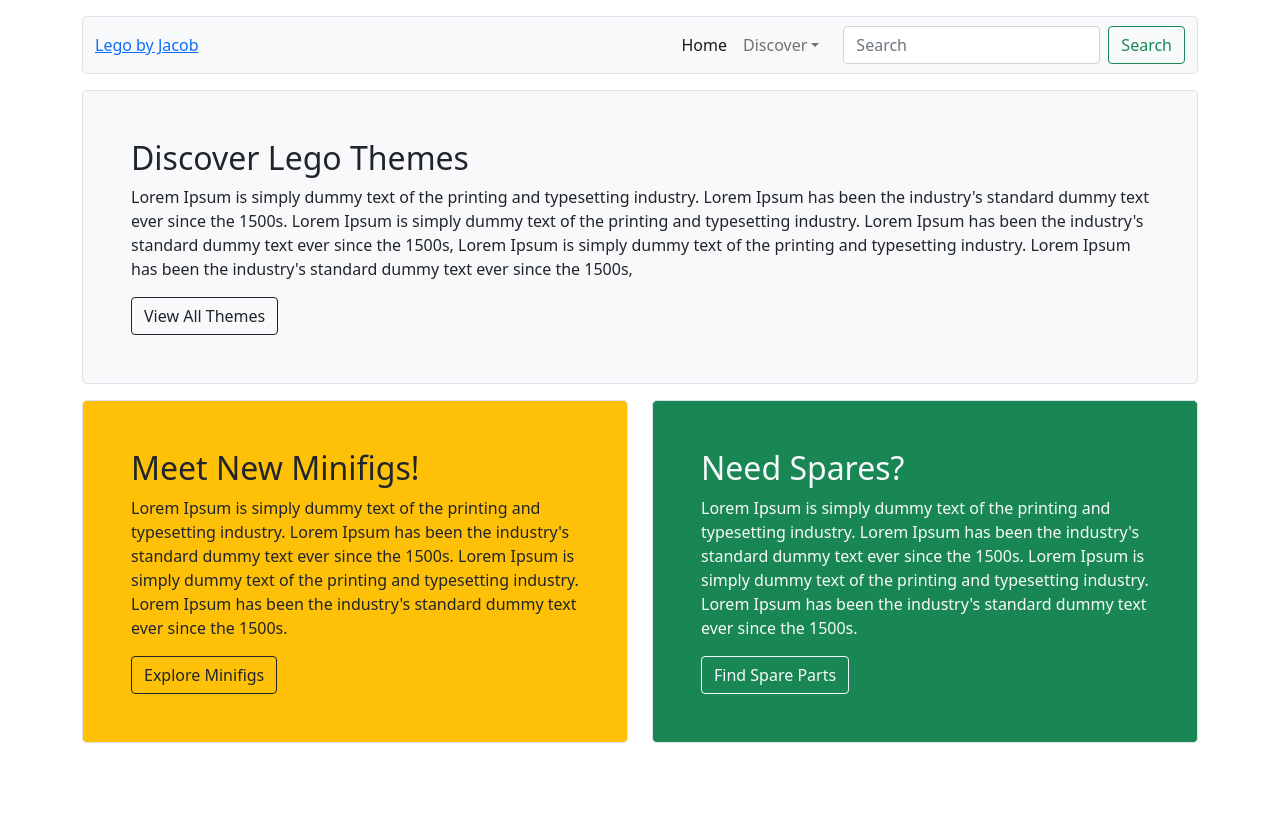
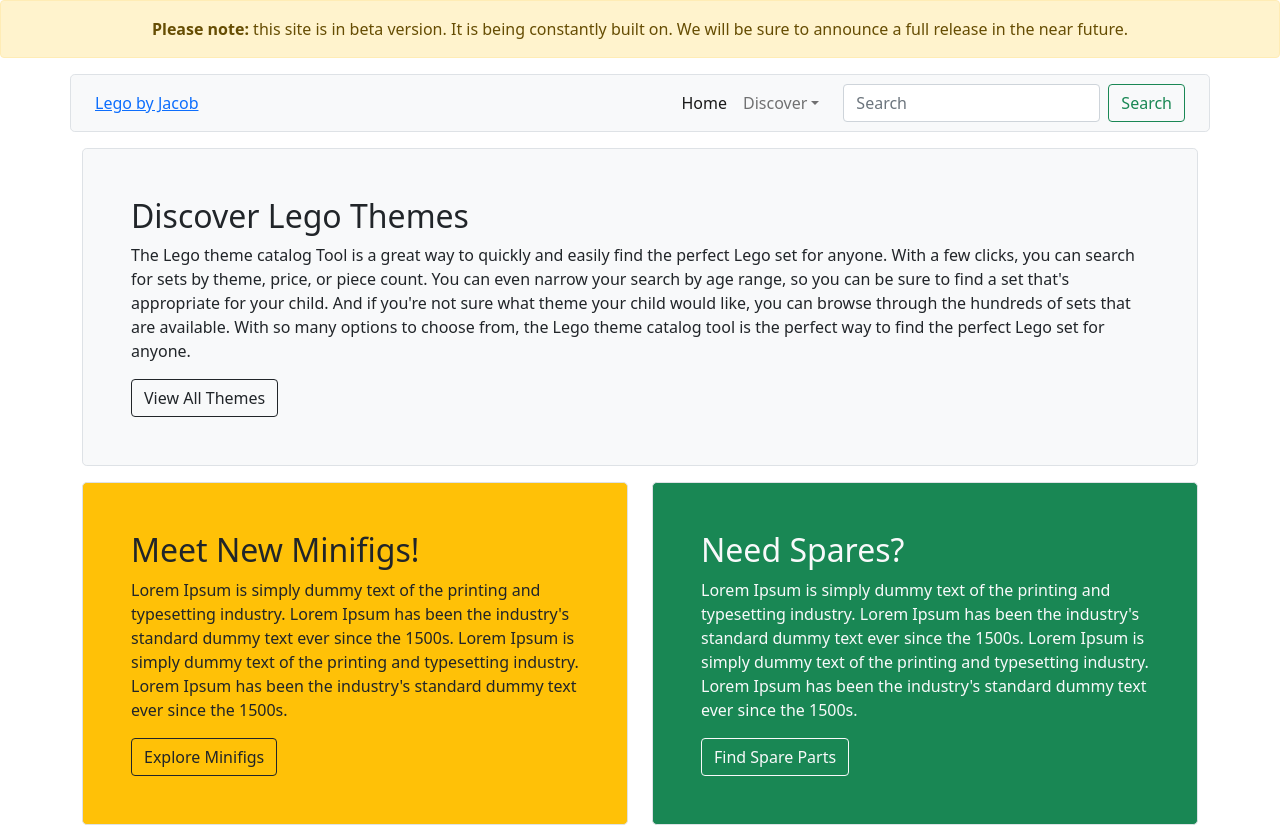
Before and after one commit to JTy3/bricks-by-jacob, a Next.js app: page / in a window 1280 px wide. Before the commit the page ends 800 px from the top, so only its background shows below. Built offline with nearby package versions, Linux system fonts and the light colour scheme.

Commit message:
Feat: Callout Banner

```diff
--- a/components/layout/layout.tsx
+++ b/components/layout/layout.tsx
@@ -4,20 +4,19 @@
 // Layout constants
 export const siteTitle = "Lego Catalog by Jacob Tye";
 
-export default function Layout({
-  children
-}: {
-  children: React.ReactNode
-}) {
+export default function Layout({ children }: { children: React.ReactNode }) {
   return (
-    <div className="container">
+    <div>
       <Head>
         <meta name="og:title" content={siteTitle} />
       </Head>
+      <div className="alert alert-warning text-center" role="alert">
+        <strong>Please note:</strong> this site is in beta version. It is being constantly built on. We will be sure to announce a full release in the near future.
+      </div>
       <header>
         <Navbar></Navbar>
       </header>
-      <main>{children}</main>
+      <main className="container">{children}</main>
     </div>
   );
 }
--- a/components/navbar/navbar.tsx
+++ b/components/navbar/navbar.tsx
@@ -1,7 +1,7 @@
 import Link from "next/link";
 export default function Navbar() {
   return (
-    <nav className="navbar navbar-expand-lg navbar-light bg-light border rounded-3 my-3">
+    <nav className="navbar navbar-expand-lg navbar-light bg-light border rounded-3 my-3 container">
       <div className="container-fluid">
         <Link className="navbar-brand" href="/">
           Lego by Jacob
--- a/pages/index.tsx
+++ b/pages/index.tsx
@@ -7,7 +7,7 @@
   const content = [
     {
       title: "Discover Lego Themes",
-      content: "Lorem Ipsum is simply dummy text of the printing and typesetting industry. Lorem Ipsum has been the industry's standard dummy text ever since the 1500s. Lorem Ipsum is simply dummy text of the printing and typesetting industry. Lorem Ipsum has been the industry's standard dummy text ever since the 1500s, Lorem Ipsum is simply dummy text of the printing and typesetting industry. Lorem Ipsum has been the industry's standard dummy text ever since the 1500s,",
+      content: "The Lego theme catalog Tool is a great way to quickly and easily find the perfect Lego set for anyone. With a few clicks, you can search for sets by theme, price, or piece count. You can even narrow your search by age range, so you can be sure to find a set that's appropriate for your child. And if you're not sure what theme your child would like, you can browse through the hundreds of sets that are available. With so many options to choose from, the Lego theme catalog tool is the perfect way to find the perfect Lego set for anyone.",
       linkLabel: "View All Themes",
       linkUrl: "/themes",
       bgColor: "bg-light",
```
